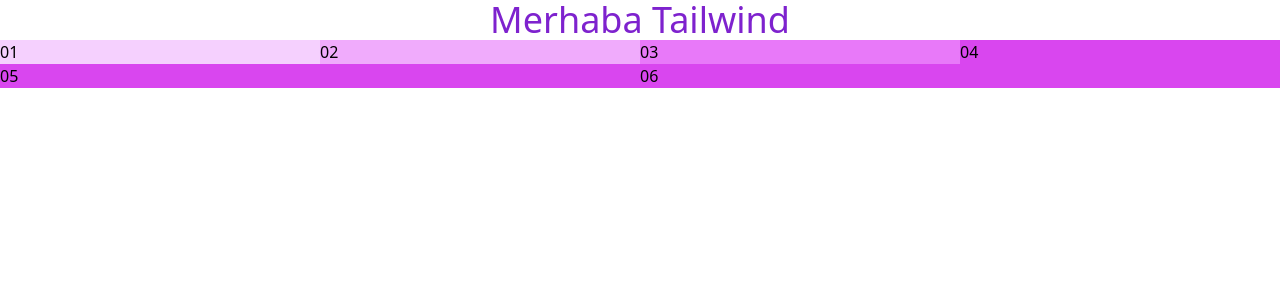
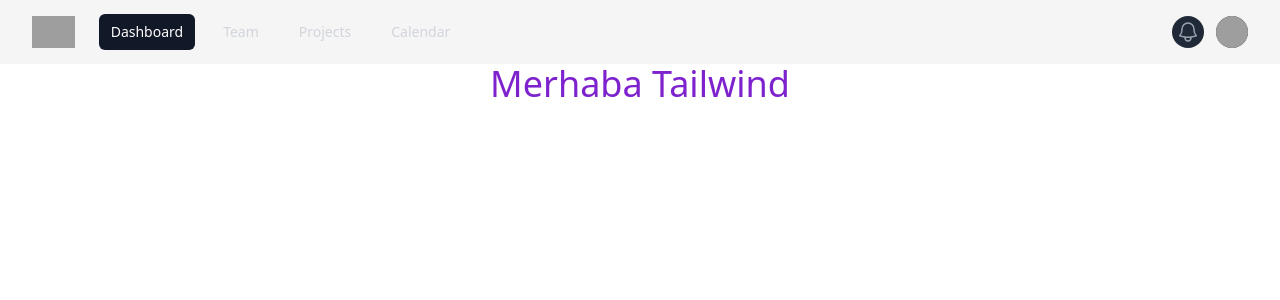
Before and after one commit to cemyilmaz06/Tailwind-Css, a React (Create React App) app: page / in a window 1280 px wide. Shown: the top 300 px of the page. Built offline with nearby package versions, Linux system fonts and the light colour scheme; grey boxes are pictures that could not be loaded.

Commit message:
dark theme

```diff
--- a/public/index.html
+++ b/public/index.html
@@ -1,5 +1,5 @@
 <!DOCTYPE html>
-<html lang="en">
+<html class="dark" lang="en">
   <head>
     <meta charset="utf-8" />
     <link rel="icon" href="%PUBLIC_URL%/favicon.ico" />
--- a/src/App.js
+++ b/src/App.js
@@ -1,16 +1,18 @@
 import FlexAndResponsive from "./components/FlexAndResponsive";
 import HoverAndFocus from "./components/HoverAndFocus";
+import Navbar from "./components/Navbar";
 import SpacingAndSizing from "./components/SpacingAndSizing";
 import Typography from "./components/Typography";
 
 function App() {
   return (
     <div className="App">
+      <Navbar/>
       <h1 className="text-center text-4xl text-purple-700">Merhaba Tailwind</h1>
       {/* <Typography/> */}
       {/* <SpacingAndSizing/> */}
       {/* <HoverAndFocus/> */}
-      <FlexAndResponsive/>
+      {/* <FlexAndResponsive/> */}
     </div>
   );
 }
--- /dev/null
+++ b/src/components/Navbar.jsx
@@ -0,0 +1,123 @@
+import { Disclosure, DisclosureButton, DisclosurePanel, Menu, MenuButton, MenuItem, MenuItems } from '@headlessui/react'
+import { Bars3Icon, BellIcon, XMarkIcon } from '@heroicons/react/24/outline'
+
+const navigation = [
+  { name: 'Dashboard', href: '#', current: true },
+  { name: 'Team', href: '#', current: false },
+  { name: 'Projects', href: '#', current: false },
+  { name: 'Calendar', href: '#', current: false },
+]
+
+function classNames(...classes) {
+  return classes.filter(Boolean).join(' ')
+}
+
+export default function Navbar() {
+  return (
+    <Disclosure as="nav" className="bg-neutral-100 dark:bg-gray-800">
+      <div className="mx-auto max-w-7xl px-2 sm:px-6 lg:px-8">
+        <div className="relative flex h-16 items-center justify-between">
+          <div className="absolute inset-y-0 left-0 flex items-center sm:hidden">
+            {/* Mobile menu button*/}
+            <DisclosureButton className="group relative inline-flex items-center justify-center rounded-md p-2 text-gray-400 hover:bg-gray-700 hover:text-white focus:outline-none focus:ring-2 focus:ring-inset focus:ring-white">
+              <span className="absolute -inset-0.5" />
+              <span className="sr-only">Open main menu</span>
+              <Bars3Icon aria-hidden="true" className="block h-6 w-6 group-data-[open]:hidden" />
+              <XMarkIcon aria-hidden="true" className="hidden h-6 w-6 group-data-[open]:block" />
+            </DisclosureButton>
+          </div>
+          <div className="flex flex-1 items-center justify-center sm:items-stretch sm:justify-start">
+            <div className="flex flex-shrink-0 items-center">
+              <img
+                alt="Your Company"
+                src="https://tailwindui.com/img/logos/mark.svg?color=indigo&shade=500"
+                className="h-8 w-auto"
+              />
+            </div>
+            <div className="hidden sm:ml-6 sm:block">
+              <div className="flex space-x-4">
+                {navigation.map((item) => (
+                  <a
+                    key={item.name}
+                    href={item.href}
+                    aria-current={item.current ? 'page' : undefined}
+                    className={classNames(
+                      item.current ? 'bg-gray-900 text-white' : 'text-gray-300 hover:bg-gray-700 hover:text-white',
+                      'rounded-md px-3 py-2 text-sm font-medium',
+                    )}
+                  >
+                    {item.name}
+                  </a>
+                ))}
+              </div>
+            </div>
+          </div>
+          <div className="absolute inset-y-0 right-0 flex items-center pr-2 sm:static sm:inset-auto sm:ml-6 sm:pr-0">
+            <button
+              type="button"
+              className="relative rounded-full bg-gray-800 p-1 text-gray-400 hover:text-white focus:outline-none focus:ring-2 focus:ring-white focus:ring-offset-2 focus:ring-offset-gray-800"
+            >
+              <span className="absolute -inset-1.5" />
+              <span className="sr-only">View notifications</span>
+              <BellIcon aria-hidden="true" className="h-6 w-6" />
+            </button>
+
+            {/* Profile dropdown */}
+            <Menu as="div" className="relative ml-3">
+              <div>
+                <MenuButton className="relative flex rounded-full bg-gray-800 text-sm focus:outline-none focus:ring-2 focus:ring-white focus:ring-offset-2 focus:ring-offset-gray-800">
+                  <span className="absolute -inset-1.5" />
+                  <span className="sr-only">Open user menu</span>
+                  <img
+                    alt=""
+                    src="https://images.unsplash.com/photo-1472099645785-5658abf4ff4e?ixlib=rb-1.2.1&ixid=eyJhcHBfaWQiOjEyMDd9&auto=format&fit=facearea&facepad=2&w=256&h=256&q=80"
+                    className="h-8 w-8 rounded-full"
+                  />
+                </MenuButton>
+              </div>
+              <MenuItems
+                transition
+                className="absolute right-0 z-10 mt-2 w-48 origin-top-right rounded-md bg-white py-1 shadow-lg ring-1 ring-black ring-opacity-5 transition focus:outline-none data-[closed]:scale-95 data-[closed]:transform data-[closed]:opacity-0 data-[enter]:duration-100 data-[leave]:duration-75 data-[enter]:ease-out data-[leave]:ease-in"
+              >
+                <MenuItem>
+                  <a href="#" className="block px-4 py-2 text-sm text-gray-700 data-[focus]:bg-gray-100">
+                    Your Profile
+                  </a>
+                </MenuItem>
+                <MenuItem>
+                  <a href="#" className="block px-4 py-2 text-sm text-gray-700 data-[focus]:bg-gray-100">
+                    Settings
+                  </a>
+                </MenuItem>
+                <MenuItem>
+                  <a href="#" className="block px-4 py-2 text-sm text-gray-700 data-[focus]:bg-gray-100">
+                    Sign out
+                  </a>
+                </MenuItem>
+              </MenuItems>
+            </Menu>
+          </div>
+        </div>
+      </div>
+
+      <DisclosurePanel className="sm:hidden">
+        <div className="space-y-1 px-2 pb-3 pt-2">
+          {navigation.map((item) => (
+            <DisclosureButton
+              key={item.name}
+              as="a"
+              href={item.href}
+              aria-current={item.current ? 'page' : undefined}
+              className={classNames(
+                item.current ? 'bg-gray-900 text-white' : 'text-gray-300 hover:bg-gray-700 hover:text-white',
+                'block rounded-md px-3 py-2 text-base font-medium',
+              )}
+            >
+              {item.name}
+            </DisclosureButton>
+          ))}
+        </div>
+      </DisclosurePanel>
+    </Disclosure>
+  )
+}
--- a/tailwind.config.js
+++ b/tailwind.config.js
@@ -5,4 +5,6 @@
     extend: {},
   },
   plugins: [],
-}
+
+  darkmode: "selector",
+};
```
